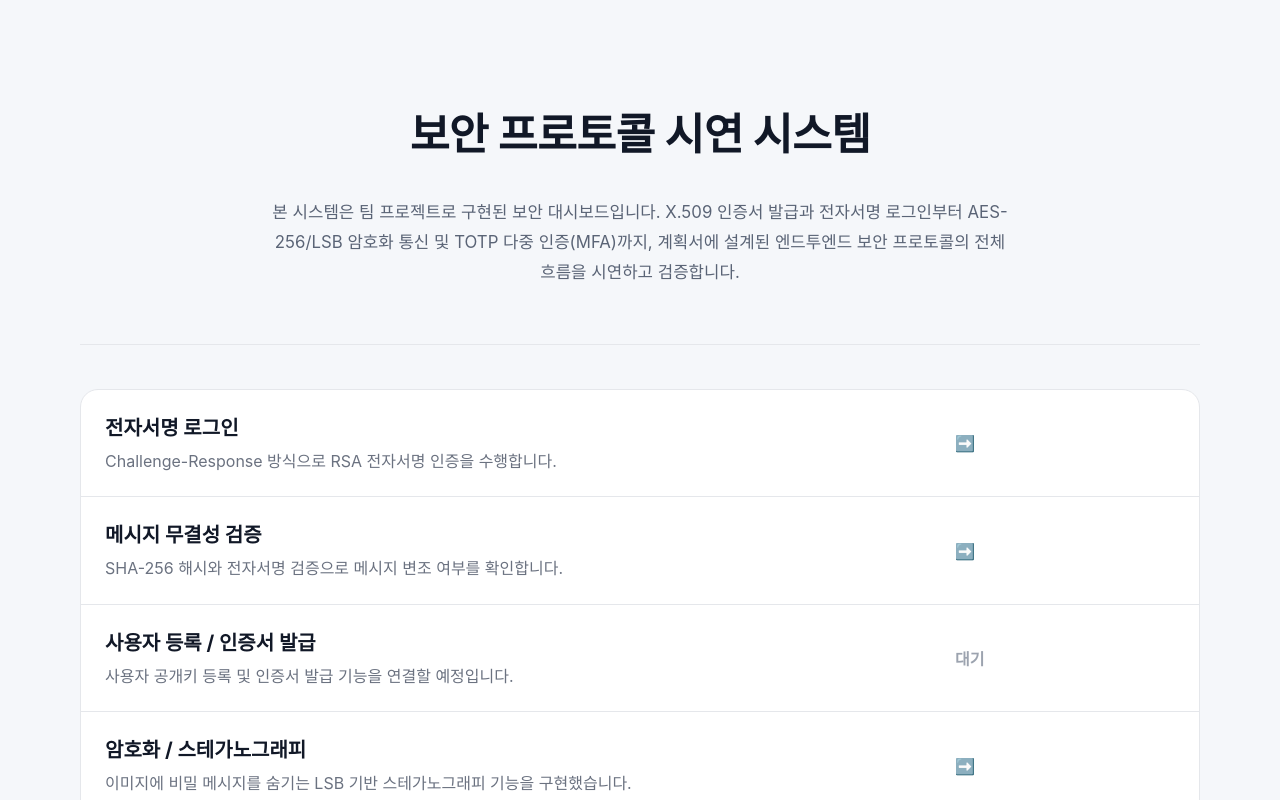
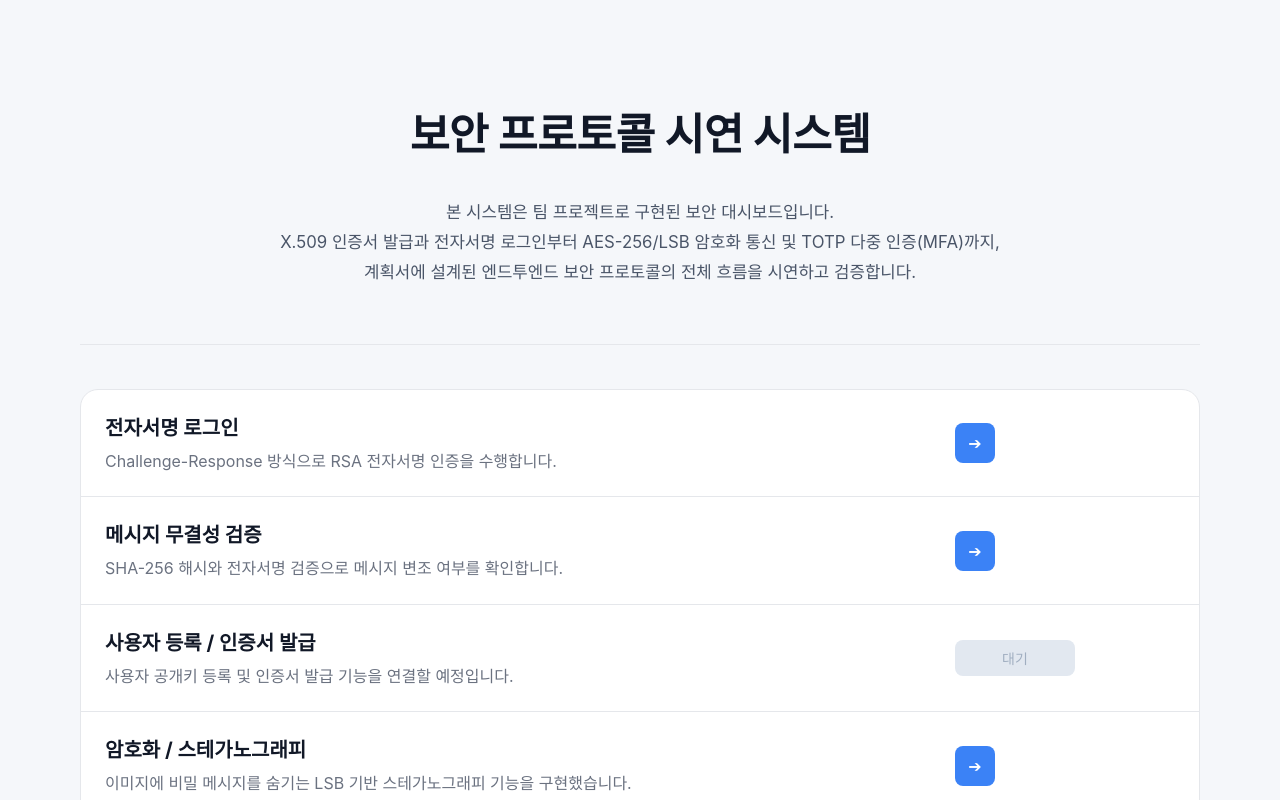
Before and after one commit to pmj2744/Security-Protocol, a Next.js app: page / in a window 1280 px wide. Shown: the top 800 px of the page. Built offline with nearby package versions, Linux system fonts and the light colour scheme.

Commit message:
UI 수정

```diff
--- a/src/app/page.tsx
+++ b/src/app/page.tsx
@@ -105,8 +105,10 @@ export default function Home() {
             보안 프로토콜 시연 시스템
           </h1>
 
-          <p className="lead" style={{ fontSize: '1.05rem', lineHeight: '1.8', color: '#4a5568', wordBreak: 'keep-all', margin: 0, opacity: 0.9 }}>
-            본 시스템은 팀 프로젝트로 구현된 보안 대시보드입니다. X.509 인증서 발급과 전자서명 로그인부터 AES-256/LSB 암호화 통신 및 TOTP 다중 인증(MFA)까지, 계획서에 설계된 엔드투엔드 보안 프로토콜의 전체 흐름을 시연하고 검증합니다.
+  <p className="lead" style={{ fontSize: '1.05rem', lineHeight: '1.8', color: '#4a5568', wordBreak: 'keep-all', margin: 0 }}>
+            본 시스템은 팀 프로젝트로 구현된 보안 대시보드입니다.
+            <br />
+            X.509 인증서 발급과 전자서명 로그인부터 AES-256/LSB 암호화 통신 및 TOTP 다중 인증(MFA)까지, 계획서에 설계된 엔드투엔드 보안 프로토콜의 전체 흐름을 시연하고 검증합니다.
           </p>
         </div>
       </header>
@@ -136,18 +138,15 @@ export default function Home() {
 
 
               {module.enabled ? (
+                  <Link href={module.href} style={{ display: 'inline-flex', alignItems: 'center', justifyContent: 'center', width: '40px', height: '40px', backgroundColor: '#3b82f6', color: '#fff', borderRadius: '8px', textDecoration: 'none', transition: 'background 0.2s' }}>
+                    ➔
+                  </Link>
+                ) : (
+                  <span style={{ display: 'inline-flex', alignItems: 'center', justifyContent: 'center', padding: '8px 16px', backgroundColor: '#e2e8f0', color: '#a0aec0', borderRadius: '8px', fontSize: '14px', fontWeight: '500' }}>
+                    대기
+                  </span>
+                )}
 
-                <Link className="text-link" href={module.href}>
-
-                  ➡️
-
-                </Link>
-
-              ) : (
-
-                <span className="text-link disabled">대기</span>
-
-              )}
 
             </article>
 
```
